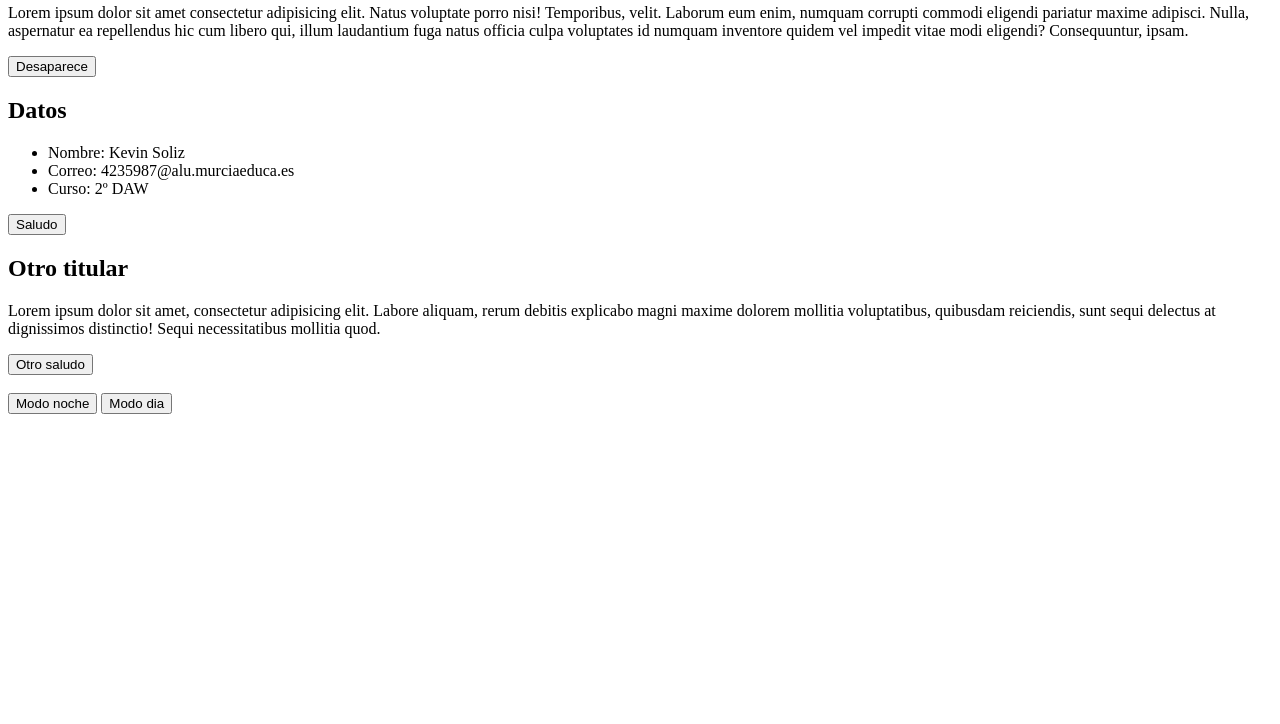
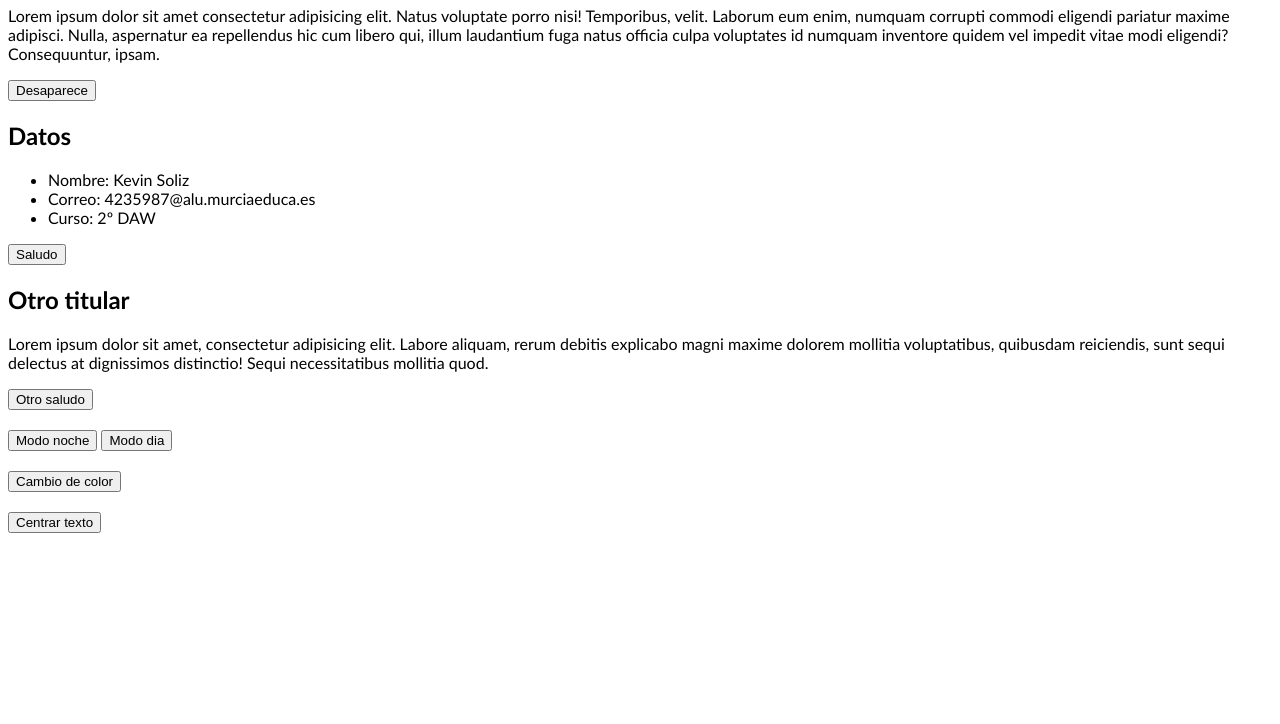
Before and after one commit to kevinsoliz/DAWEntornoCliente, a plain HTML site: page Tema2/Tarea2_2_KevinSoliz.htm in a window 1280 px wide. Shown: the part 76-800 px from the top of the page. Drawn offline with Linux system fonts and the light colour scheme.

Commit message:
Tarea 2 lista

```diff
--- a/Tema2/Tarea2_2_KevinSoliz.htm
+++ b/Tema2/Tarea2_2_KevinSoliz.htm
@@ -4,6 +4,11 @@
     <meta charset="UTF-8">
     <meta name="viewport" content="width=device-width, initial-scale=1.0">
     <title>Document</title>
+    <style>
+        body{
+            font-family: 'Trebuchet MS', 'Lucida Sans Unicode', 'Lucida Grande', 'Lucida Sans', Arial, sans-serif;
+        }
+    </style>
 </head>
 <body>
     <h1>Titular</h1>
@@ -35,6 +40,11 @@
     <br><br>
     <button onclick="modoNoche()">Modo noche</button>
     <button onclick="modoDia()">Modo dia</button>
+    <br><br>
+    <button onclick="cambiarColor()">Cambio de color</button>
+    <br><br>
+    <button onclick="centrarTexto()">Centrar texto</button>
+
 
 
 </body>
--- a/Tema2/scripts/main3.js
+++ b/Tema2/scripts/main3.js
@@ -0,0 +1,8 @@
+function cambiarColor(){
+    document.body.style.color = "yellow";
+    document.body.style.backgroundColor = "dodgerblue";
+}
+function centrarTexto(){
+    document.body.style.textAlign = "center";
+
+}
```
